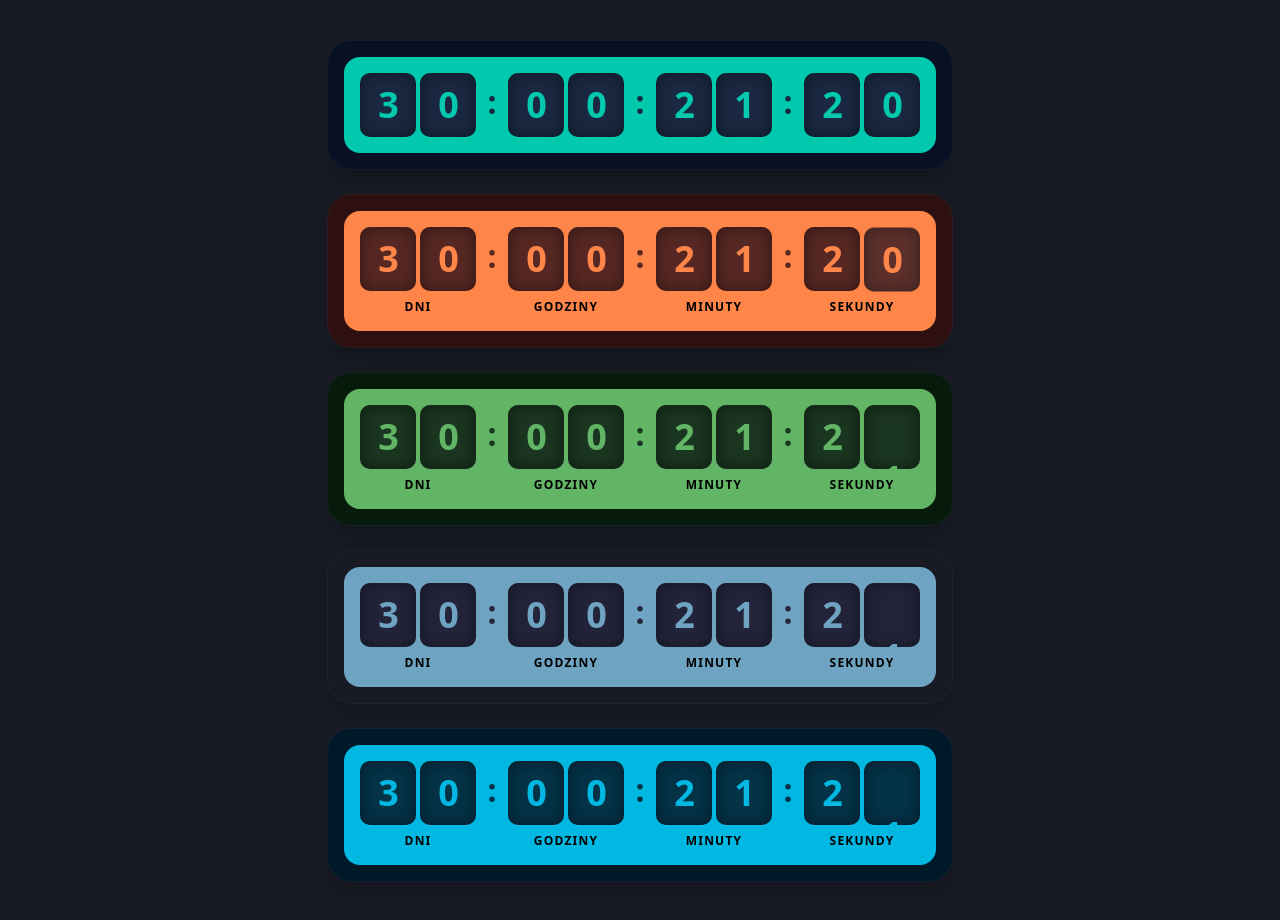
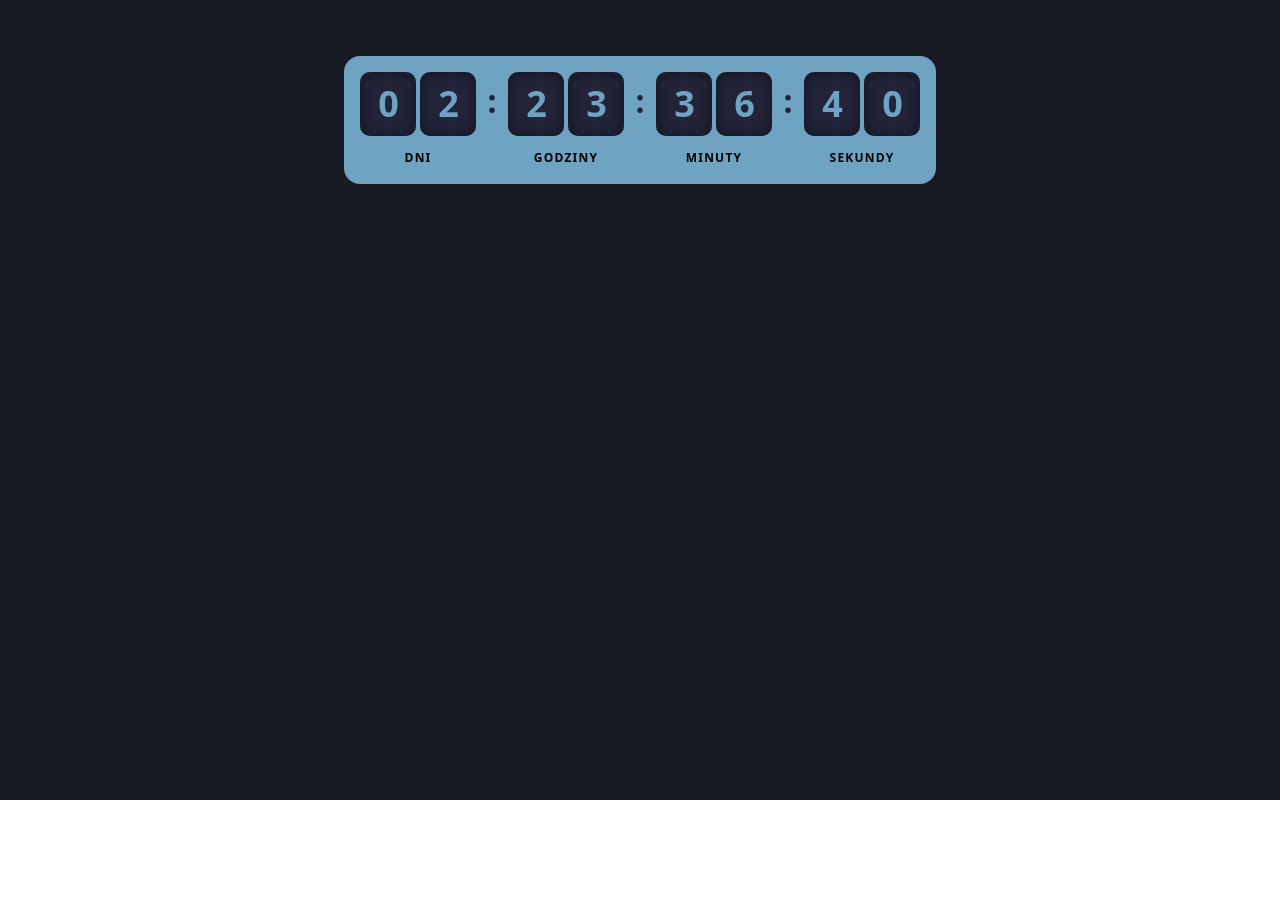
Before and after one commit to Kuba-Walczak/countdown-component, a React (Vite) app: page / in a window 1280 px wide. After the commit the page ends 800 px from the top, so only its background shows below. Built offline with nearby package versions, Linux system fonts and the light colour scheme.

Commit message:
feat: added experimental version of timer end handling

```diff
--- a/src/App.tsx
+++ b/src/App.tsx
@@ -1,19 +1,20 @@
 import Countdown from "./components/Countdown";
 
-const themes = ["theme-aurora", "theme-sunset", "theme-forest", "theme-night", "theme-ocean"];
+// const themes = ["theme-aurora", "theme-sunset", "theme-forest", "theme-night", "theme-ocean"];
+const themes = ["theme-night"];
 
 export default function App() {
   return (
     <main className="relative bg-background min-h-screen py-10 px-4">
       <div className="mx-auto flex w-fit flex-col items-center gap-6">
         {themes.map((themeName, index) => (
-          <section key={themeName} className={`${themeName} rounded-3xl border border-border/40 bg-background p-4 shadow-xl`}>
+          <section key={themeName} className={`${themeName} rounded-3xl bg-background p-4`}>
             <Countdown
-              targetDate="2026-05-15T20:00:00Z"
+              targetDate="2026-04-18T19:15:20Z"
               slideIntensity={index * 0.5}
-              slideDuration={index * 0.5}
+              slideDuration={index * 0.25}
               flashIntensity={index * 0.5}
-              showText={index !== 0}
+              showText={index !== 1}
             />
           </section>
         ))}
--- a/src/components/Countdown.tsx
+++ b/src/components/Countdown.tsx
@@ -2,15 +2,31 @@
 import { useEffect, useRef, useState } from "react"
 import gsap from "gsap"
 import { useCountdown } from "../hooks/useCountdown"
+
+enum CountdownState {
+  Default,
+  Ending,
+  HasEnded,
+  DisplayMessage
+}
+
+enum SegmentPosition {
+  Left,
+  Middle,
+  Right,
+}
 
 interface SegmentProps {
   digit: string
   slideIntensity: number
   flashIntensity: number
   slideDuration: number
+  state: CountdownState
+  position: SegmentPosition
+  displayMessage?: boolean
 }
 
-function Segment({ digit, slideIntensity, flashIntensity, slideDuration }: SegmentProps) {
+function Segment({ digit, slideIntensity, flashIntensity, slideDuration, state, position, displayMessage }: SegmentProps) {
   const containerRef = useRef<HTMLDivElement>(null)
   const flashRef = useRef<HTMLDivElement>(null)
   const spanRef = useRef<HTMLSpanElement>(null)
@@ -38,15 +54,15 @@ function Segment({ digit, slideIntensity, flashIntensity, slideDuration }: Segme
         gsap.fromTo(flashLayer, { opacity: flashIntensity }, { opacity: 0, duration: 0.5 })
       },
     })
-  }, [digit, slideIntensity, flashIntensity, slideDuration])
+  }, [digit, slideIntensity, flashIntensity, slideDuration, state])
 
   return (
-    <div ref={containerRef} className="relative overflow-hidden flex items-center justify-center rounded-lg bg-card w-14 h-16">
-      <div className="absolute inset-0 pointer-events-none shadow-[inset_0_0_16px_rgba(0,0,0,0.5)]" />
+    <div ref={containerRef} className={`relative overflow-hidden flex items-center justify-center ${displayMessage ? "w-112" : "w-14 bg-card"} h-16 ${state === CountdownState.HasEnded || state === CountdownState.DisplayMessage ? (position === SegmentPosition.Left ? "rounded-l-lg rounded-r-none" : position === SegmentPosition.Right ? "rounded-r-lg rounded-l-none" : "rounded-none") : "rounded-lg"} transition-[width,border-radius] duration-500`}>
+      <div className={`absolute inset-0 pointer-events-none ${state === CountdownState.HasEnded || state === CountdownState.DisplayMessage || displayMessage ? "" : "shadow-[inset_0_0_16px_rgba(0,0,0,0.5)]"} transition-all duration-500 power4.out`} />
       <div ref={flashRef} className="absolute inset-0 bg-white opacity-0 pointer-events-none" />
       <span
         ref={spanRef}
-        className="absolute tabular-nums text-4xl font-bold tracking-tight text-accent"
+        className={`absolute tabular-nums text-4xl font-bold ${displayMessage ? "tracking-widest" : "tracking-tight"} text-accent`}
       >
         {displayed}
       </span>
@@ -61,28 +77,67 @@ interface SegmentGroupProps {
   slideDuration: number
   flashIntensity: number
   showText: boolean
+  state: CountdownState
+  tensPosition?: SegmentPosition
+  onesPosition?: SegmentPosition
 }
 
-function SegmentGroup({ value, unit, slideIntensity, slideDuration, flashIntensity, showText }: SegmentGroupProps) {
+function SegmentGroup({ value, unit, slideIntensity, slideDuration, flashIntensity, showText, state, tensPosition = SegmentPosition.Middle, onesPosition = SegmentPosition.Middle, message, isFinalCountdown, secondsValue }: SegmentGroupProps & { message?: string, isFinalCountdown?: boolean, secondsValue?: number }) {
   const [tens, ones] = String(value).padStart(2, "0").split("")
+  const [_, secondsOnes] = String(Math.abs(secondsValue ?? 0)).padStart(2, "0").split("")
+  const isNegative = (secondsValue ?? 0) < 0
+  const [tensDisplayDigit, onesDisplayDigit] = isFinalCountdown
+    ? isNegative
+      ? ["", ""]
+      : [secondsOnes, secondsOnes]
+    : [null, null]
+  const labelWrapperRef = useRef<HTMLDivElement>(null)
+  const outerRef = useRef<HTMLDivElement>(null)
+
+  useEffect(() => {
+    if (state === CountdownState.Ending && labelWrapperRef.current && outerRef.current) {
+      gsap.to(labelWrapperRef.current, { opacity: 0, height: 0, duration: 0.5, ease: "power4.out" })
+      gsap.to(outerRef.current, { rowGap: 0, duration: 0.5, ease: "power4.out" })
+    }
+  }, [state])
+
   return (
-    <div className="flex flex-col items-center gap-2">
-      <div className="flex gap-1">
-        <Segment digit={tens} slideIntensity={slideIntensity} flashIntensity={flashIntensity} slideDuration={slideDuration} />
-        <Segment digit={ones} slideIntensity={slideIntensity} flashIntensity={flashIntensity} slideDuration={slideDuration} />
+    <div ref={outerRef} className="flex flex-col items-center gap-2 basis-[calc(50%-0.25rem)] sm:basis-auto">
+      <div className={`flex ${state === CountdownState.HasEnded || state === CountdownState.DisplayMessage ? "gap-0" : "gap-1"} transition-all duration-500 power4.out`}>
+        <Segment digit={tensDisplayDigit ?? tens} slideIntensity={slideIntensity} flashIntensity={flashIntensity} slideDuration={slideDuration} state={state} position={tensPosition} />
+        <Segment digit={onesDisplayDigit ?? ones} slideIntensity={slideIntensity} flashIntensity={flashIntensity} slideDuration={slideDuration} state={state} position={onesPosition} />
       </div>
       {showText && (
-        <span className="text-xs font-semibold uppercase tracking-widest text-muted-background">
-          {unit}
-        </span>
+        <div ref={labelWrapperRef} className="overflow-hidden">
+          <span className="text-xs font-semibold uppercase tracking-widest text-muted-background">
+            {unit}
+          </span>
+        </div>
       )}
     </div>
   )
 }
 
-function Separator() {
+interface SeparatorProps {
+  state: CountdownState
+}
+
+function Separator({ state }: SeparatorProps) {
+  const ref = useRef<HTMLDivElement>(null)
+
+  useEffect(() => {
+    if (state === CountdownState.Ending && ref.current) {
+      gsap.to(ref.current, {
+        opacity: 0,
+        width: 0,
+        duration: 0.5,
+        ease: "power4.out",
+      })
+    }
+  }, [state])
+
   return (
-    <div className="h-16 items-center justify-center hidden sm:flex">
+    <div ref={ref} className="h-16 items-center justify-center hidden sm:flex overflow-hidden">
       <svg
         aria-hidden="true"
         viewBox="0 0 12 32"
@@ -102,6 +157,7 @@ interface CountdownProps {
   slideDuration?: number
   flashIntensity?: number
   showText?: boolean
+  message?: string
 }
 
 export default function Countdown({
@@ -111,6 +167,7 @@ export default function Countdown({
   slideDuration = 1,
   flashIntensity = 1,
   showText = true,
+  message = "KONIEC CZASU",
 }: CountdownProps) {
   const normalizedSlideDuration = Math.max(0, Math.min(slideDuration, 1))
   const flashRef = useRef<HTMLDivElement>(null)
@@ -118,38 +175,42 @@ export default function Countdown({
   const denormalizedSlideDuration = normalizedSlideDuration * 0.5
   const denormalizedFlashIntensity = flashIntensity * 0.25
   const { days, hours, minutes, seconds, isFinished } = useCountdown(targetDate)
+  const [state, setState] = useState(CountdownState.Default)
+
+  const isFinalCountdown = days === 0 && hours === 0 && minutes === 0 && seconds <= 9
+  const daysDisplay = days
+  const hoursDisplay = hours
+  const minutesDisplay = minutes
+  const secondsDisplay = seconds
 
   useEffect(() => {
     if (isFinished) onFinish?.()
   }, [isFinished])
 
   useEffect(() => {
-    console.log(days, hours, minutes, seconds)
-    if (days === 0 && hours === 0 && minutes === 0 && seconds <= 10) {
-      gsap.fromTo(flashRef.current, { opacity: 0.5 }, { opacity: 0, duration: 0.5 })
+    if (isFinalCountdown) {
+      if (state === CountdownState.Default)
+        setState(CountdownState.Ending)
+      if (state === CountdownState.Ending && seconds === 0)
+        setState(CountdownState.HasEnded)
+      if (state === CountdownState.HasEnded && seconds === -1)
+        setState(CountdownState.DisplayMessage)
     }
-  }, [seconds])
-
-  if (isFinished) {
-    return (
-      <div className="flex items-center justify-center rounded-2xl bg-accent p-4">
-        <span className="text-2xl font-semibold tracking-wide text-muted-background">
-          Time's up
-        </span>
-      </div>
-    )
-  }
+  }, [seconds, isFinalCountdown, state])
 
   return (
-    <div className="relative flex flex-col sm:flex-row items-start gap-2 rounded-2xl bg-accent p-4">
+    <div className={`relative flex flex-wrap sm:flex-nowrap items-start rounded-2xl bg-accent p-4 ${{ [CountdownState.Default]: "gap-2", [CountdownState.Ending]: "gap-0.5", [CountdownState.HasEnded]: "gap-0", [CountdownState.DisplayMessage]: "gap-0" }[state]} transition-all duration-500 power4.out`}>
       <div ref={flashRef} className="absolute inset-0 bg-white opacity-0 rounded-2xl pointer-events-none z-10" />
-      <SegmentGroup value={days} unit="dni" slideIntensity={denormalizedSlideIntensity} flashIntensity={denormalizedFlashIntensity} showText={showText} slideDuration={denormalizedSlideDuration} />
-      <Separator />
-      <SegmentGroup value={hours} unit="godziny" slideIntensity={denormalizedSlideIntensity} flashIntensity={denormalizedFlashIntensity} showText={showText} slideDuration={denormalizedSlideDuration} />
-      <Separator />
-      <SegmentGroup value={minutes} unit="minuty" slideIntensity={denormalizedSlideIntensity} flashIntensity={denormalizedFlashIntensity} showText={showText} slideDuration={denormalizedSlideDuration} />
-      <Separator />
-      <SegmentGroup value={seconds} unit="sekundy" slideIntensity={denormalizedSlideIntensity} flashIntensity={denormalizedFlashIntensity} showText={showText} slideDuration={denormalizedSlideDuration} />
+      <div className="absolute top-0 left-0 w-full h-full flex items-center justify-center z-10">
+        <Segment digit={`${state === CountdownState.DisplayMessage ? message : ""}`} slideIntensity={denormalizedSlideIntensity} flashIntensity={denormalizedFlashIntensity} slideDuration={denormalizedSlideDuration} state={state} position={SegmentPosition.Middle} displayMessage={true} />
+      </div>
+          <SegmentGroup value={daysDisplay} unit="dni" slideIntensity={denormalizedSlideIntensity} flashIntensity={denormalizedFlashIntensity} showText={showText} slideDuration={denormalizedSlideDuration} state={state} tensPosition={SegmentPosition.Left} isFinalCountdown={isFinalCountdown} secondsValue={seconds} />
+          <Separator state={state} />
+          <SegmentGroup value={hoursDisplay} unit="godziny" slideIntensity={denormalizedSlideIntensity} flashIntensity={denormalizedFlashIntensity} showText={showText} slideDuration={denormalizedSlideDuration} state={state} isFinalCountdown={isFinalCountdown} secondsValue={seconds} />
+          <Separator state={state} />
+          <SegmentGroup value={minutesDisplay} unit="minuty" slideIntensity={denormalizedSlideIntensity} flashIntensity={denormalizedFlashIntensity} showText={showText} slideDuration={denormalizedSlideDuration} state={state} isFinalCountdown={isFinalCountdown} secondsValue={seconds} />
+          <Separator state={state} />
+          <SegmentGroup value={secondsDisplay} unit="sekundy" slideIntensity={denormalizedSlideIntensity} flashIntensity={denormalizedFlashIntensity} showText={showText} slideDuration={denormalizedSlideDuration} state={state} onesPosition={SegmentPosition.Right} isFinalCountdown={isFinalCountdown} secondsValue={seconds} />
     </div>
   )
 }
--- a/src/hooks/useCountdown.ts
+++ b/src/hooks/useCountdown.ts
@@ -7,29 +7,38 @@ export interface TimeLeft {
   minutes: number
   seconds: number
   isFinished: boolean
+  displayMessage: boolean
 }
 
 export function useCountdown(targetDate: Date | string): TimeLeft {
   const target = useMemo(() => new Date(targetDate).getTime(), [targetDate])
 
   const compute = (): TimeLeft => {
-    const diff = Math.max(0, target - Date.now())
+    const diff = target - Date.now()
+    const isPastThreshold = diff < -2000
+    const cappedDiff = Math.max(0, diff)
+
     return {
-      days: Math.floor(diff / 86_400_000),
-      hours: Math.floor(diff / 3_600_000) % 24,
-      minutes: Math.floor(diff / 60_000) % 60,
-      seconds: Math.floor(diff / 1_000) % 60,
-      isFinished: diff === 0,
+      days: Math.floor(cappedDiff / 86_400_000),
+      hours: Math.floor(cappedDiff / 3_600_000) % 24,
+      minutes: Math.floor(cappedDiff / 60_000) % 60,
+      seconds: !isPastThreshold && diff < 0 ? -1 : Math.floor(cappedDiff / 1_000) % 60,
+      isFinished: diff <= 0,
+      displayMessage: isPastThreshold,
     }
   }
 
   const [timeLeft, setTimeLeft] = useState<TimeLeft>(compute)
 
   useEffect(() => {
-    if (timeLeft.isFinished) return
+    if (timeLeft.displayMessage) return
+    if (timeLeft.isFinished) {
+      const id = setTimeout(() => setTimeLeft(prev => ({ ...prev, displayMessage: true })), 1_000)
+      return () => clearTimeout(id)
+    }
     const id = setInterval(() => setTimeLeft(compute()), 1_000)
     return () => clearInterval(id)
-  }, [target, timeLeft.isFinished])
+  }, [target, timeLeft.displayMessage, timeLeft.isFinished])
 
   return timeLeft
 }
```
